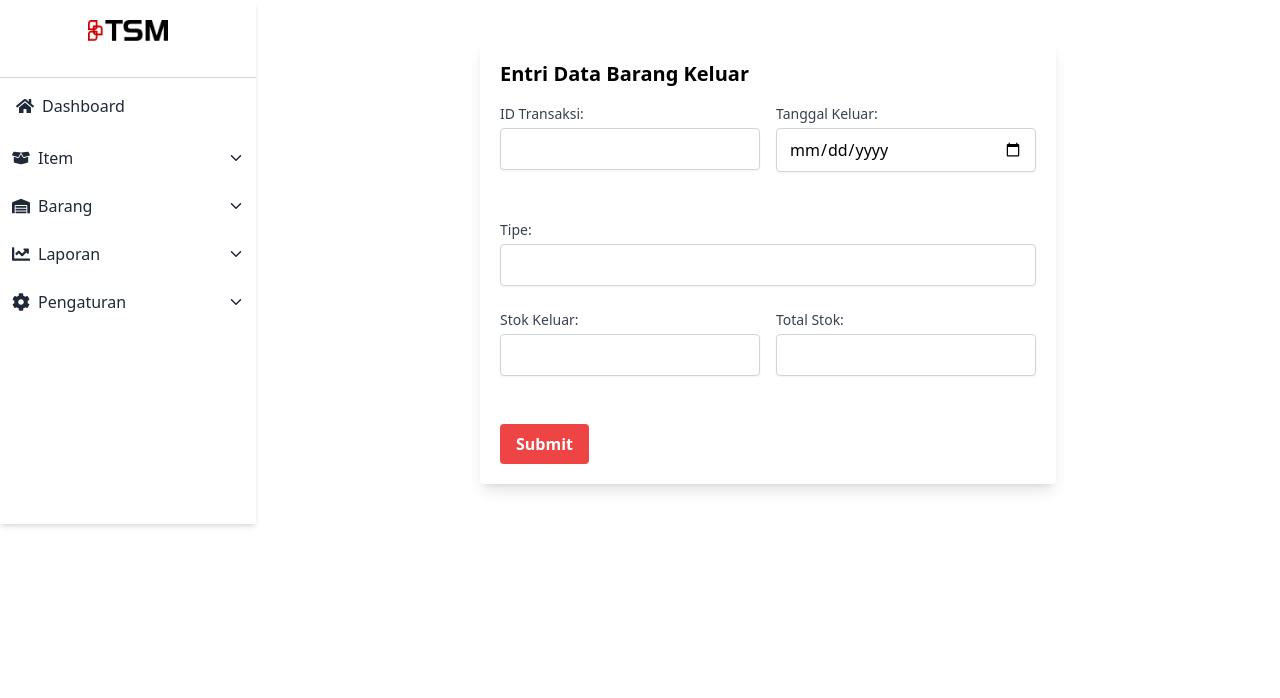
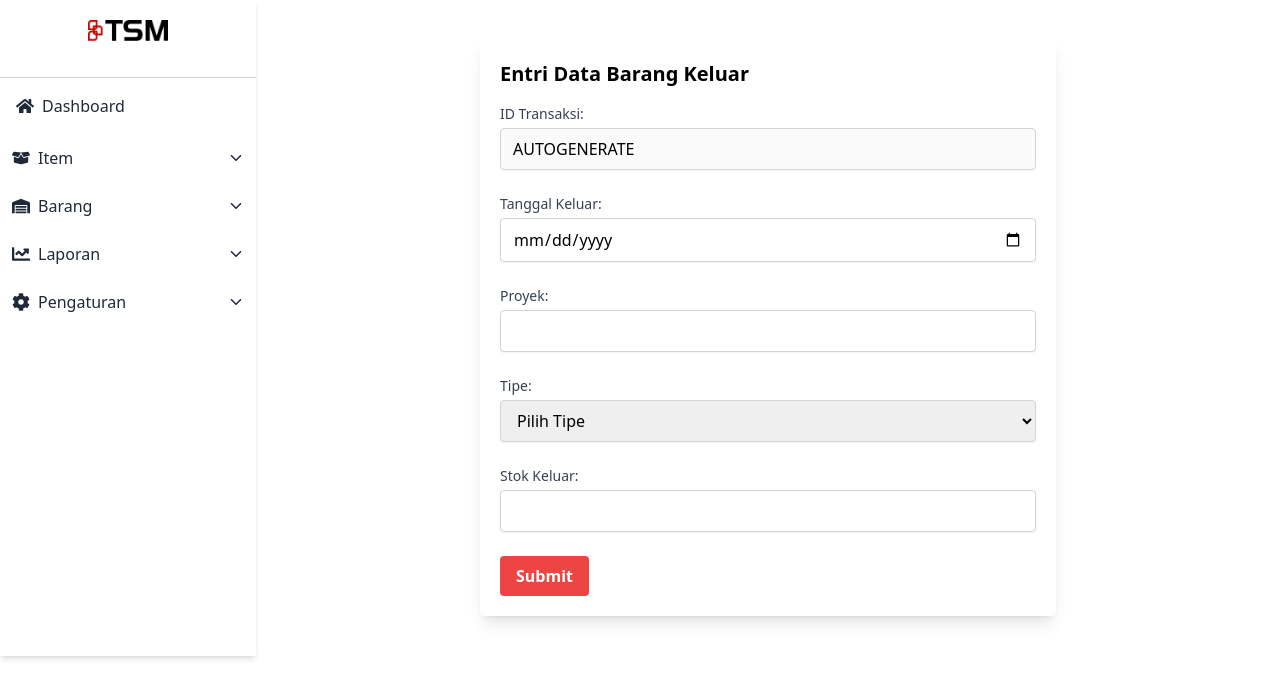
Before and after one commit to wilmarch/TSM, a React (Create React App) app: page /entri-barang-keluar in a window 1280 px wide. Shown: the top 698 px of the page. Built offline with nearby package versions, Linux system fonts and the light colour scheme.

Commit message:
Update EntriBarangKeluar form to disable transaction ID input, add project field, and implement type dropdown

```diff
--- a/src/Pages/Barang/EntriBarangKeluar.js
+++ b/src/Pages/Barang/EntriBarangKeluar.js
@@ -3,11 +3,11 @@ import { useNavigate } from 'react-router-dom';
 
 const EntriBarangKeluar = () => {
   const [formData, setFormData] = useState({
-    transactionId: '',
+    transactionId: 'AUTOGENERATE',  // ID Transaksi akan digenerate otomatis
     dateOut: '',
+    project: '',
     type: '',
-    stockOut: '',
-    totalStock: ''
+    stockOut: ''
   });
 
   const navigate = useNavigate();
@@ -20,39 +20,37 @@ const EntriBarangKeluar = () => {
   const handleSubmit = (e) => {
     e.preventDefault();
     console.log("Form data submitted for Barang Keluar:", formData);
-    // Handle your form submission logic here, like sending data to your server
     alert('Data barang keluar berhasil disubmit!');
-    navigate('/barang-keluar'); // Redirect back to Barang Keluar page after form submission
+    navigate('/barang-keluar'); // Navigasi kembali ke halaman Barang Keluar
   };
 
   return (
     <div className="max-w-xl mx-auto my-10 p-5 bg-white rounded shadow-lg">
       <h2 className="text-xl font-semibold mb-4">Entri Data Barang Keluar</h2>
       <form onSubmit={handleSubmit} className="space-y-6">
-        {/* form fields */}
-        <div className="flex flex-wrap -mx-2">
-          <div className="w-full md:w-1/2 px-2 mb-6">
+        <div className="mb-4">
           <label htmlFor="transactionId" className="block text-sm font-medium text-gray-700">ID Transaksi:</label>
-            <input type="text" name="transactionId" id="transactionId" value={formData.transactionId} onChange={handleChange} className="mt-1 block w-full px-3 py-2 border border-gray-300 rounded shadow-sm focus:outline-none" required />
+          <input type="text" name="transactionId" id="transactionId" value={formData.transactionId} onChange={handleChange} className="mt-1 block w-full px-3 py-2 border border-gray-300 rounded shadow-sm focus:outline-none" disabled />
         </div>
-          <div className="w-full md:w-1/2 px-2 mb-6">
+        <div className="mb-4">
           <label htmlFor="dateOut" className="block text-sm font-medium text-gray-700">Tanggal Keluar:</label>
           <input type="date" name="dateOut" id="dateOut" value={formData.dateOut} onChange={handleChange} className="mt-1 block w-full px-3 py-2 border border-gray-300 rounded shadow-sm focus:outline-none" required />
         </div>
+        <div className="mb-4">
+          <label htmlFor="project" className="block text-sm font-medium text-gray-700">Proyek:</label>
+          <input type="text" name="project" id="project" value={formData.project} onChange={handleChange} className="mt-1 block w-full px-3 py-2 border border-gray-300 rounded shadow-sm focus:outline-none" required />
         </div>
-        <div className="mb-6">
+        <div className="mb-4">
           <label htmlFor="type" className="block text-sm font-medium text-gray-700">Tipe:</label>
-          <input type="text" name="type" id="type" value={formData.type} onChange={handleChange} className="mt-1 block w-full px-3 py-2 border border-gray-300 rounded shadow-sm focus:outline-none" required />
+          <select name="type" id="type" value={formData.type} onChange={handleChange} className="mt-1 block w-full px-3 py-2 border border-gray-300 rounded shadow-sm focus:outline-none" required>
+            <option value="">Pilih Tipe</option>
+            <option value="RLSD290A5LIC/Component/YAGEO">RLSD290A5LIC/Component/YAGEO</option>
+            <option value="MUP-C7802I-1/Component/Samsung">MUP-C7802I-1/Component/Samsung</option>
+          </select>
         </div>
-        <div className="flex flex-wrap -mx-2">
-          <div className="w-full md:w-1/2 px-2 mb-6">
+        <div className="mb-4">
           <label htmlFor="stockOut" className="block text-sm font-medium text-gray-700">Stok Keluar:</label>
           <input type="number" name="stockOut" id="stockOut" value={formData.stockOut} onChange={handleChange} className="mt-1 block w-full px-3 py-2 border border-gray-300 rounded shadow-sm focus:outline-none" required />
-          </div>
-          <div className="w-full md:w-1/2 px-2 mb-6">
-            <label htmlFor="totalStock" className="block text-sm font-medium text-gray-700">Total Stok:</label>
-            <input type="number" name="totalStock" id="totalStock" value={formData.totalStock} onChange={handleChange} className="mt-1 block w-full px-3 py-2 border border-gray-300 rounded shadow-sm focus:outline-none" required />
-          </div>
         </div>
         <button type="submit" className="bg-red-500 hover:bg-red-700 text-white font-bold py-2 px-4 rounded">Submit</button>
       </form>
```
Lines whose indentation alone changed are shown as unchanged.
